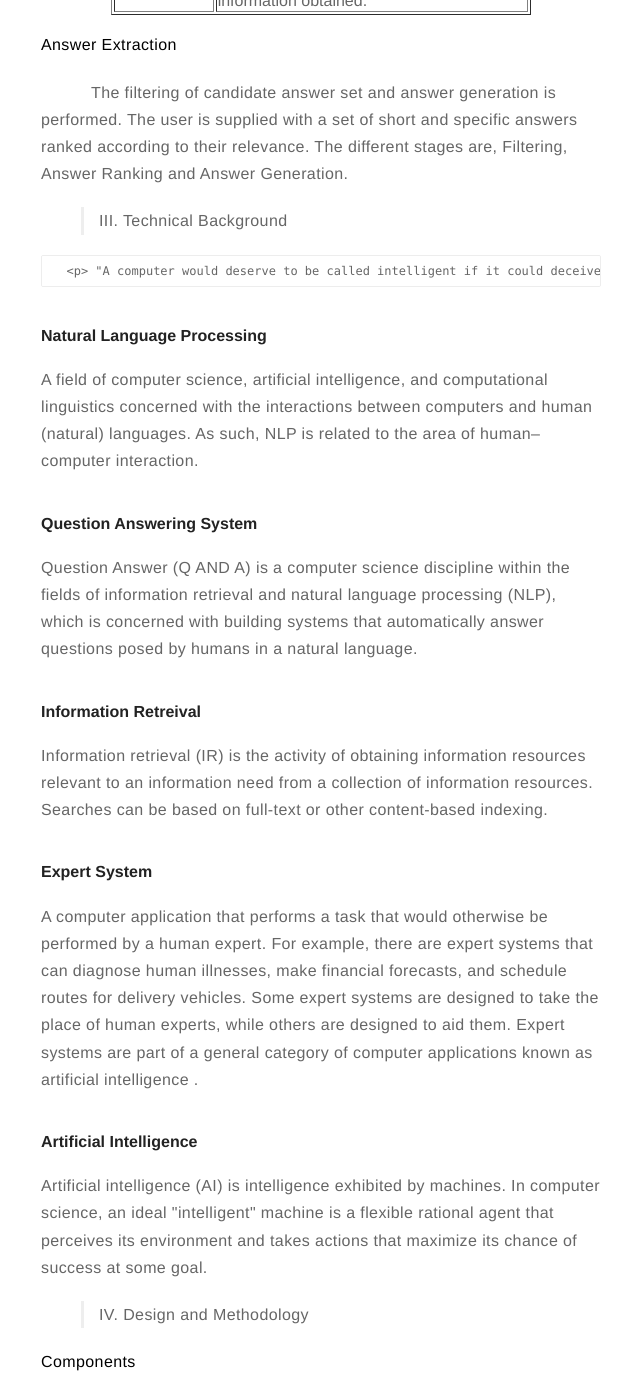
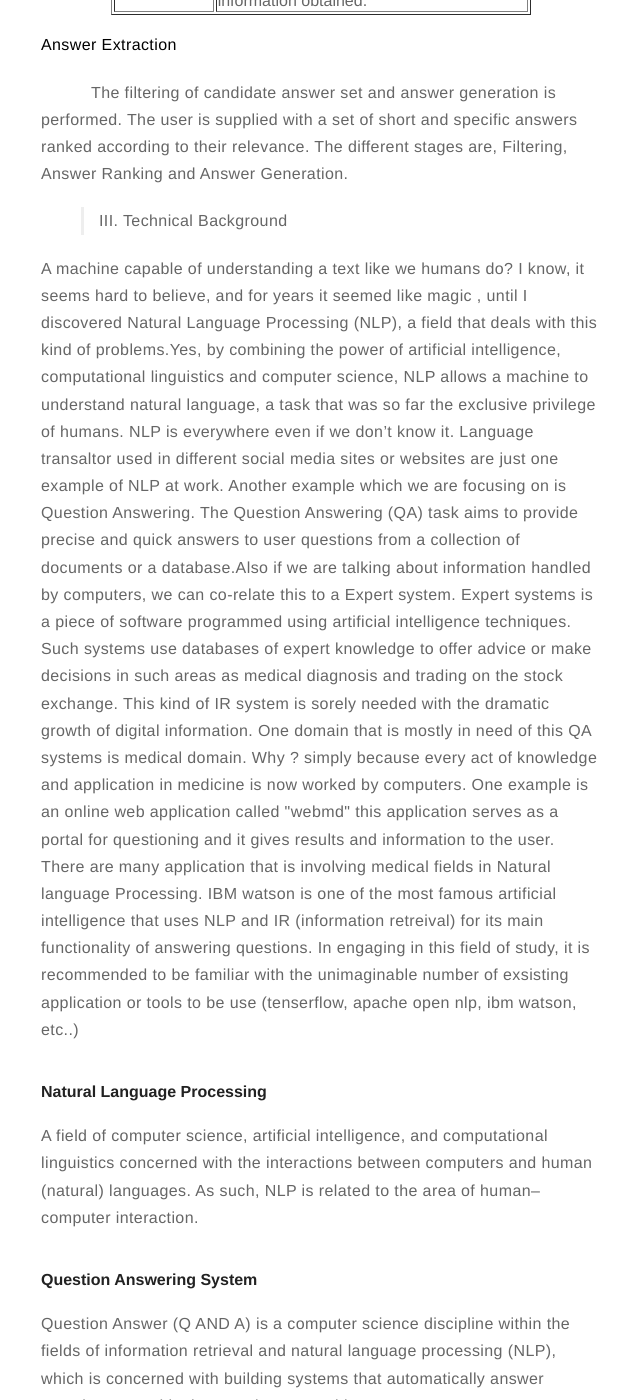
Before and after one commit to jpamata/jpamata.github.io, a Jekyll site: the page built from _posts/2016-12-26-medqa.md, in a window 1280 px wide and 1400 px high, scrolled down 11092 px. Shown: the whole window, without its empty margins (319-959 px from the left). Built offline with Jekyll 4.4.1, drawn with Linux system fonts in a browser that asks for light colours; emoji names are drawn with the system emoji font; comment, search, counter and statistics services are not loaded.

Commit message:
Update 2016-12-26-medqa.md

```diff
--- a/_posts/2016-12-26-medqa.md
+++ b/_posts/2016-12-26-medqa.md
@@ -345,9 +345,7 @@ The first kind of Automatic QA system is so called ELIZA. The system relies on n
 </p>
 
 > III.  Technical Background
-
-      <p> "A computer would deserve to be called intelligent if it could deceive a human into believing that it was human. Alan Turing."
- A machine capable of understanding a text like we humans do? I know, it seems hard to believe, and for years it seemed like magic ,
+<p> A machine capable of understanding a text like we humans do? I know, it seems hard to believe, and for years it seemed like magic ,
  until I discovered Natural Language Processing (NLP), a field that deals with this kind of problems.Yes,
  by combining the power of artificial intelligence, computational linguistics and computer science,
  NLP allows a machine to understand natural language, a task that was so far the exclusive privilege of humans.
```
